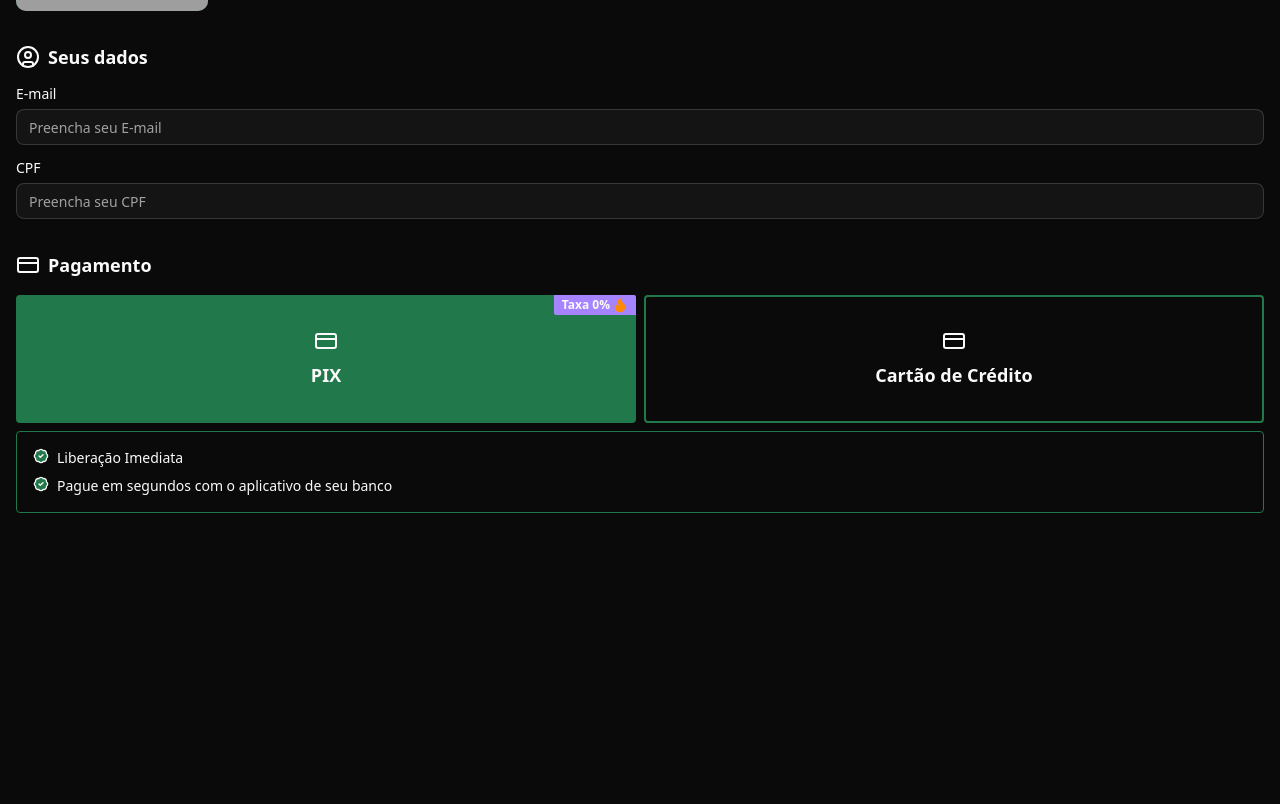
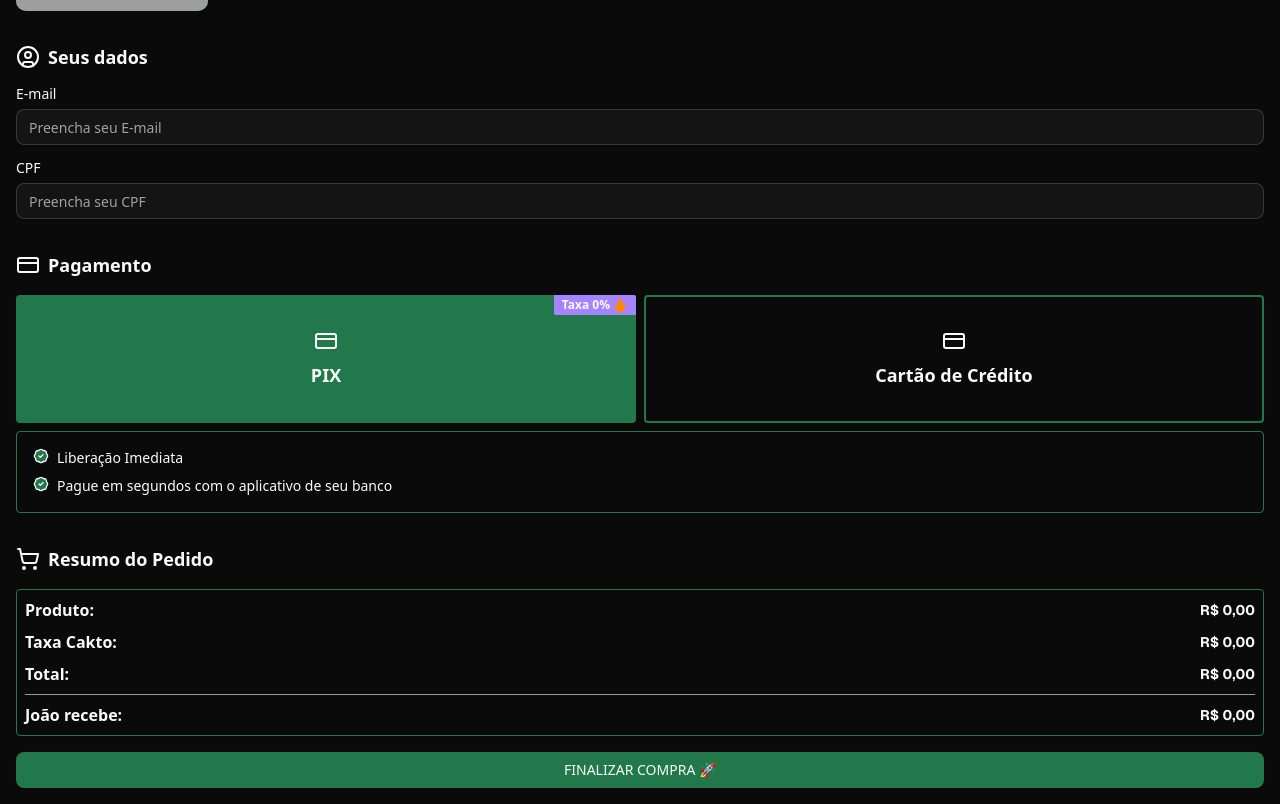
Before and after one commit to IgorSouzza/teste-frontend-cakto-igor, a Next.js app: page /checkout/1 in a window 1280 px wide. Shown: the part 253-1057 px from the top of the page. Before the commit the page ends 800 px from the top, so only its background shows below. Built offline with nearby package versions, Linux system fonts and the light colour scheme; grey boxes are pictures that could not be loaded.

Commit message:
feat: add order summary and submit button

```diff
--- /dev/null
+++ b/src/features/checkout/components/order-summary-row.tsx
@@ -0,0 +1,13 @@
+type OrderSummaryRowProps = {
+  label: string;
+  value: string;
+};
+
+export function OrderSummaryRow({ label, value }: OrderSummaryRowProps) {
+  return (
+    <div className="flex justify-between items-center w-full">
+      <span className="font-semibold">{label}:</span>
+      <span className="font-bold font-sans text-sm">{value}</span>
+    </div>
+  );
+}
--- /dev/null
+++ b/src/features/checkout/components/order-summary.tsx
@@ -0,0 +1,23 @@
+import { ShoppingCart } from "lucide-react";
+import { OrderSummaryRow } from "./order-summary-row";
+
+export function OrderSummary() {
+  return (
+    <div className="mt-8">
+      <div className="flex items-center gap-2">
+        <ShoppingCart />
+        <h4 className="text-lg font-semibold">Resumo do Pedido</h4>
+      </div>
+
+      <div className="border rounded p-2 space-y-2 border-primary mt-4 w-full">
+        <OrderSummaryRow label="Produto" value="R$ 0,00" />
+        <OrderSummaryRow label="Taxa Cakto" value="R$ 0,00" />
+        <OrderSummaryRow label="Total" value="R$ 0,00" />
+
+        <div className="w-full h-[1px] bg-foreground/60" />
+
+        <OrderSummaryRow label="João recebe" value="R$ 0,00" />
+      </div>
+    </div>
+  );
+}
--- /dev/null
+++ b/src/features/checkout/components/submit-button.tsx
@@ -0,0 +1,9 @@
+import { Button } from "@/shared/components/ui/button";
+
+export function SubmitButton() {
+  return (
+    <div className="w-full flex justify-center my-4">
+      <Button className="w-full">FINALIZAR COMPRA 🚀</Button>
+    </div>
+  );
+}
--- a/src/features/checkout/page.tsx
+++ b/src/features/checkout/page.tsx
@@ -1,7 +1,9 @@
 import { getProduct } from "./actions/get-product";
+import { OrderSummary } from "./components/order-summary";
 import { PaymentInfo } from "./components/payment-info";
 import { ProductForm } from "./components/product-form";
 import { ProductInfo } from "./components/product-info";
+import { SubmitButton } from "./components/submit-button";
 
 export async function CheckoutPage({ productId }: { productId: string }) {
   const product = await getProduct(productId);
@@ -15,6 +17,8 @@ export async function CheckoutPage({ productId }: { productId: string }) {
       />
       <ProductForm />
       <PaymentInfo />
+      <OrderSummary />
+      <SubmitButton />
     </div>
   );
 }
```
